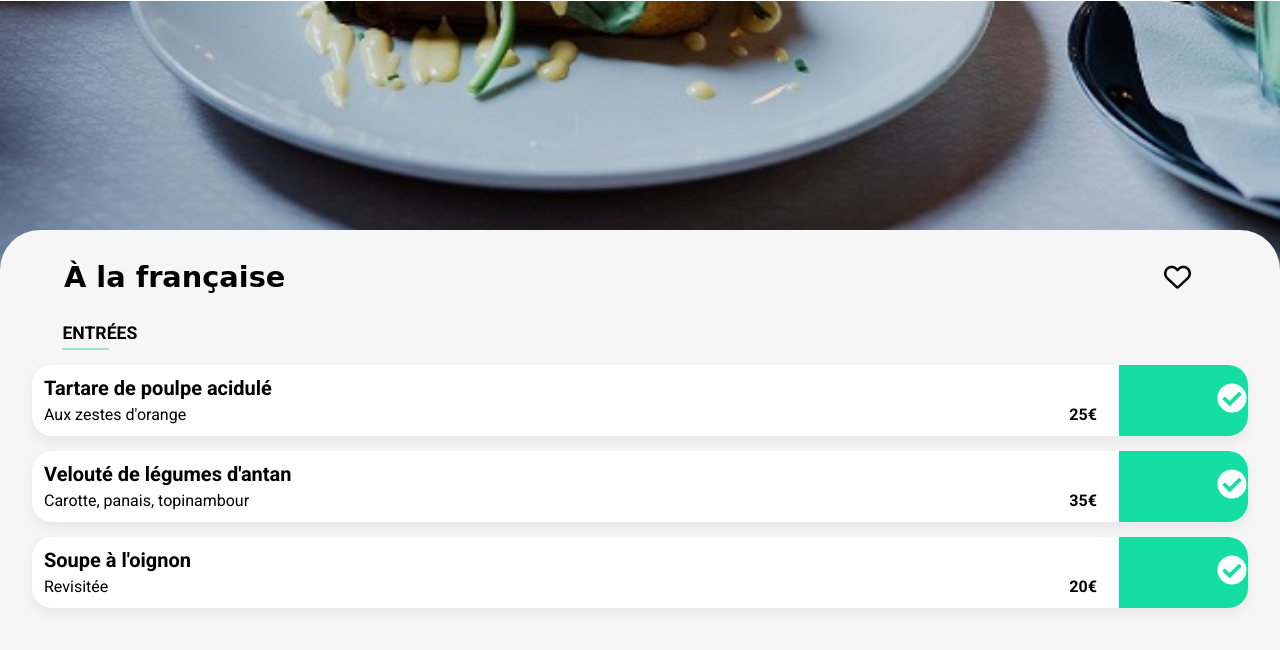
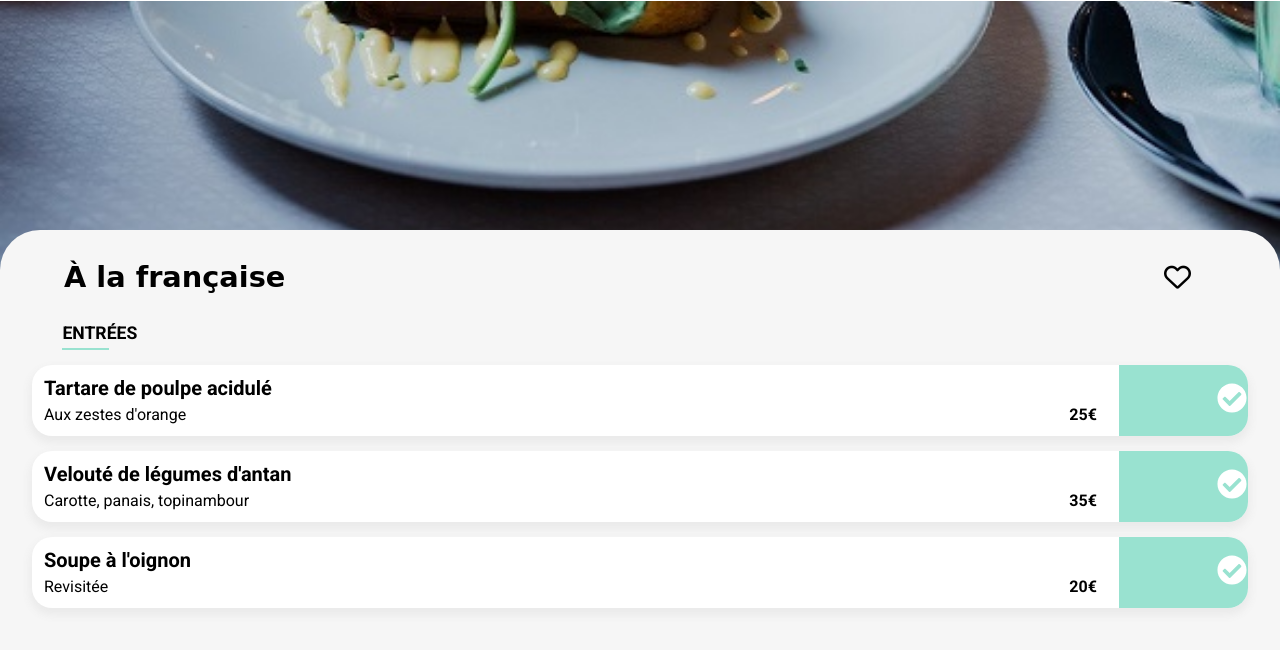
Before and after one commit to monget/P3, a website: page alafrancaise.html in a window 1280 px wide. Shown: the part 122-772 px from the top of the page. Drawn offline with Linux system fonts and the light colour scheme; a web font is replaced by a local one.

```diff
--- a/sass/pages/_menu.scss
+++ b/sass/pages/_menu.scss
@@ -105,7 +105,7 @@
     &__bar {
         width: 20%;
         height: 71px;
-        background-color: #15dea5;
+        background-color: $color-tertiary;
         transition: margin-right 0.4s ease-in-out;
         margin-right: -97px;
     }
```
Also changed, not shown: public/css/style.css, 1 other file.
